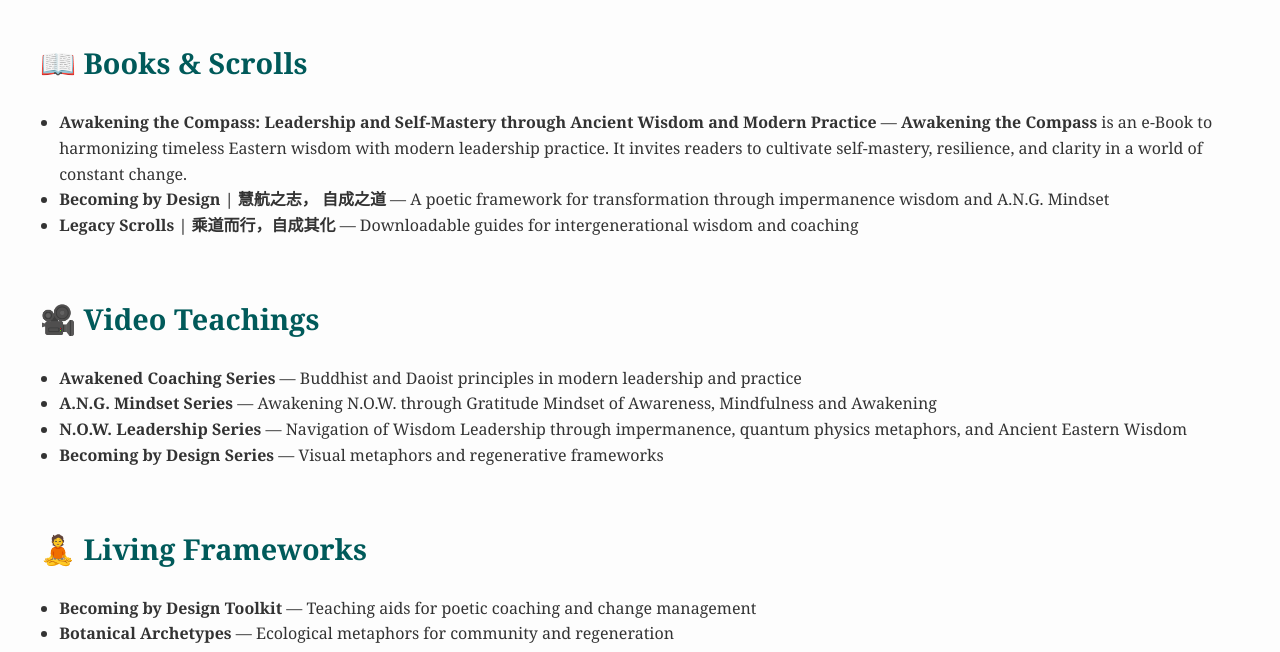
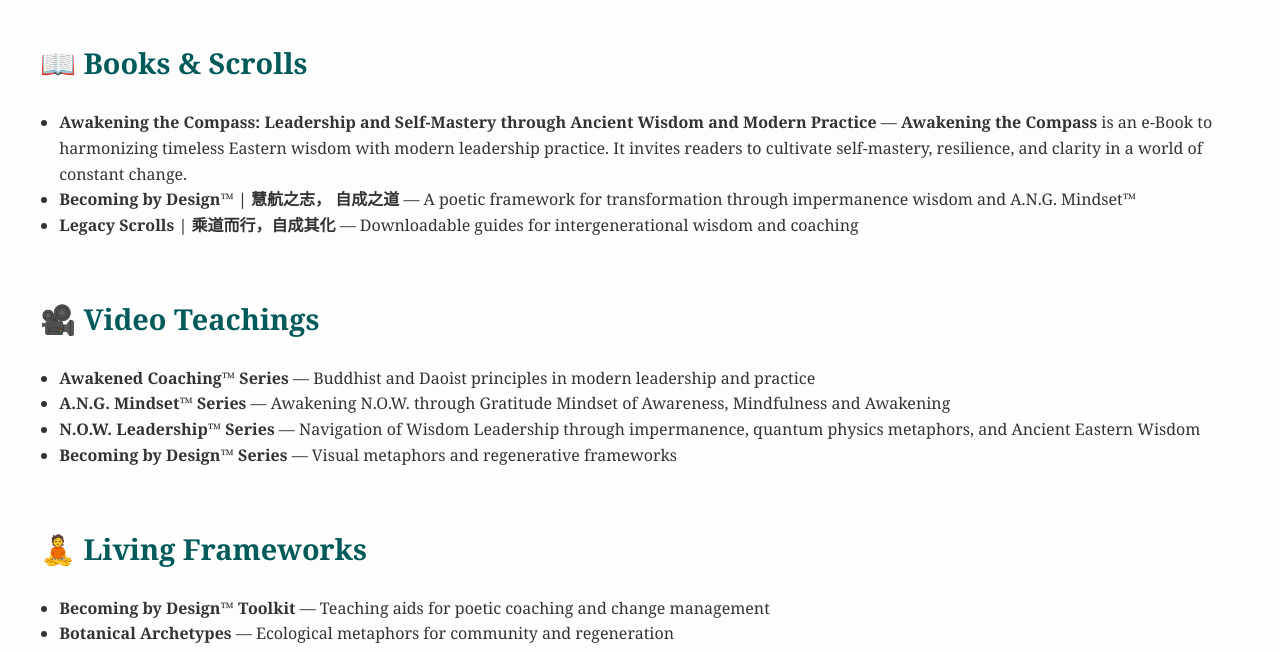
Before and after one commit to Compass-Kinetics-PLT/compass-kinetics-plt.github.io, a plain HTML site: page awakened-works.html in a window 1280 px wide. Shown: the part 148-800 px from the top of the page. Drawn offline with Linux system fonts and the light colour scheme.

Commit message:
Update awakened-works.html

```diff
--- a/awakened-works.html
+++ b/awakened-works.html
@@ -87,7 +87,7 @@
     <ul>
       <li><strong>Awakening the Compass: Leadership and Self-Mastery through Ancient Wisdom and Modern Practice</strong> — <strong>Awakening the Compass</strong> is an e-Book to harmonizing timeless Eastern wisdom with modern leadership practice.
           It invites readers to cultivate self-mastery, resilience, and clarity in a world of constant change.</li>
-      <li><strong>Becoming by Design | 慧航之志， 自成之道</strong> — A poetic framework for transformation through impermanence wisdom and A.N.G. Mindset</li>
+      <li><strong>Becoming by Design™ | 慧航之志， 自成之道</strong> — A poetic framework for transformation through impermanence wisdom and A.N.G. Mindset™</li>
       <li><strong>Legacy Scrolls | 乘道而行，自成其化</strong> — Downloadable guides for intergenerational wisdom and coaching</li>
      </ul>
   </section>
@@ -95,17 +95,17 @@
   <section>
     <h2>🎥 Video Teachings</h2>
     <ul>
-      <li><strong>Awakened Coaching Series</strong> — Buddhist and Daoist principles in modern leadership and practice</li>
-      <li><strong>A.N.G. Mindset Series</strong> — Awakening N.O.W. through Gratitude Mindset of Awareness, Mindfulness and Awakening</li>
-      <li><strong>N.O.W. Leadership Series</strong> — Navigation of Wisdom Leadership through impermanence, quantum physics metaphors, and Ancient Eastern Wisdom</li>
-      <li><strong>Becoming by Design Series</strong> — Visual metaphors and regenerative frameworks</li>
+      <li><strong>Awakened Coaching™ Series</strong> — Buddhist and Daoist principles in modern leadership and practice</li>
+      <li><strong>A.N.G. Mindset™ Series</strong> — Awakening N.O.W. through Gratitude Mindset of Awareness, Mindfulness and Awakening</li>
+      <li><strong>N.O.W. Leadership™ Series</strong> — Navigation of Wisdom Leadership through impermanence, quantum physics metaphors, and Ancient Eastern Wisdom</li>
+      <li><strong>Becoming by Design™ Series</strong> — Visual metaphors and regenerative frameworks</li>
     </ul>
   </section>
 
   <section>
     <h2>🧘 Living Frameworks</h2>
     <ul>
-      <li><strong>Becoming by Design Toolkit</strong> — Teaching aids for poetic coaching and change management</li>
+      <li><strong>Becoming by Design™ Toolkit</strong> — Teaching aids for poetic coaching and change management</li>
       <li><strong>Botanical Archetypes</strong> — Ecological metaphors for community and regeneration</li>
     </ul>
   </section>
@@ -118,7 +118,7 @@
       <p class="caption">A scroll for those who walk with impermanence.</p>
     </li>
     <li>
-      <strong>Becoming by Design Toolkit</strong> —
+      <strong>Becoming by Design™ Toolkit</strong> —
       <a href="downloads/quantum-toolkit.pdf" class="download-link" download>
         🧠 Download PDF
       </a>
```
